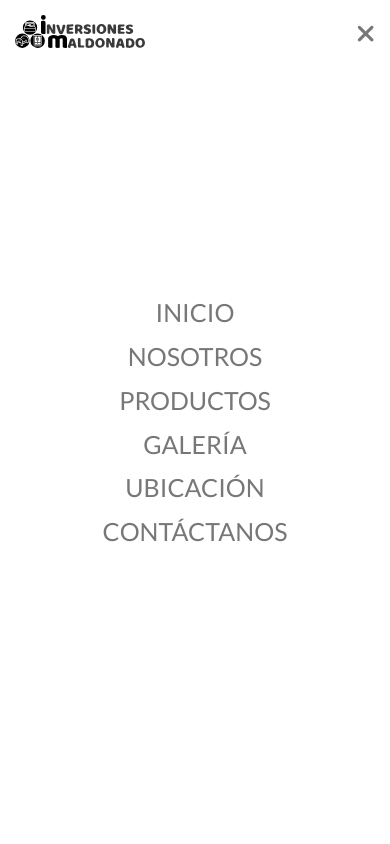
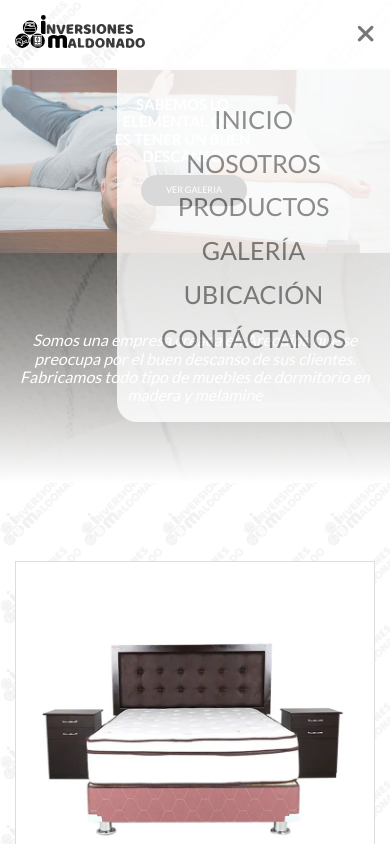
Before and after one commit to HUB-MOD/IM-landingpage, a plain HTML site: page index.html in a window 390 px wide. Both pictures are taken after a click on the link 364 px from the left and 33 px from the top of the page. Shown: the top 844 px of the page. Drawn offline with Linux system fonts and the light colour scheme.

Commit message:
with JS - v1.1

```diff
--- a/js/functions.js
+++ b/js/functions.js
@@ -14,7 +14,7 @@ jQuery(document).ready(function(){
 		abrirMenu();
 		jQuery("html, body").animate({
 			"scrollTop" : jQuery(enlace).position().top
-		}, 500, );
+		}, 1000, );
 
 	})
 
@@ -35,7 +35,7 @@ jQuery(document).ready(function(){
 
 
 function abrirMenu(){
-	jQuery("header").toggleClass("open");
+	jQuery("header .container").toggleClass("open");
 	jQuery("header .container .hambur i").toggleClass("fa-times");
 	jQuery("header .container nav").toggleClass("open");
 }
--- a/style.css
+++ b/style.css
@@ -22,7 +22,19 @@ a{
 }
 
 header{
+	background-color: #fff;
+	background-image: linear-gradient(to top, rgba(255,255,255,0.1), rgba(255,255,255,0.1)), url('img/bglogo.png');
+	background-repeat: repeat-x;
 	padding: 15px 0;
+	position: fixed;
+    z-index: 2;
+    width: 100%;
+    height: 70px;
+}
+
+header:hover{
+	background-color: #fff;
+	border-bottom: solid 2px #eee;
 }
 
 header .container{
@@ -43,6 +55,11 @@ header .container .hambur{
 
 header .container nav a{
 	margin: 0 11px 0 11px;
+}
+
+header .container nav a:hover{
+	color: #000;
+	text-decoration: underline;
 }
 
 .boton{
@@ -104,13 +121,14 @@ header .container nav a{
 
 #inicio{
 	position: relative;
-	background-color: gray;
+	background-color: #ccc;
 }
 
 #inicio img{
 	width: 100%;
 	opacity: 0.5;
 	display: block;
+	padding-top: 70px;
 }
 
 #inicio .bloque-banner{
@@ -352,7 +370,6 @@ footer .container p{
 
 	header.open{
 		position: fixed;
-		background-color: #fff;
 		width: 100%;
 		top: 0;
 		left: 0;
@@ -374,19 +391,21 @@ footer .container p{
 
 	header .container nav{
 	    position: fixed;
-	    height: 100%;
-	    width: 100%;
+	    height: 50%;
+	    width: 60%;
 	    background-color: #fff;
+	    opacity: .8;
 	    top: 0;
-	    left: 0;
+	    left: 40%;
 	    z-index: 2;
 	    display: flex;
 	    flex-direction: column;
 	    justify-content: center;
 	    text-align: center;
-	    padding: 80px 15px;
+	    padding: 50px 15px 15px 15px;
 	    transform: translate(100%);
-	    transition: all .8s ease-in;
+	    transition: all .8s ease-in-out;
+	    border-radius: 0 0 0 20px;
 	}
 
 	header .container nav.open{
@@ -405,11 +424,9 @@ footer .container p{
 	}
 
 	#inicio .bloque-banner{
-		width: 100%
-		padding-left: 15px;
 		padding-right: 15px;
 		margin-left: -15%;
-		top: 16%;
+		top: 38%;
 	}
 
 	#inicio .bloque-banner h1{
@@ -422,7 +439,7 @@ footer .container p{
 	}
 
 	#inicio .bloque-banner a{
-		font-size: 14px;
+		font-size: 13px;
 	}
 
 
@@ -465,6 +482,11 @@ footer .container p{
 @media(max-width: 457px)
 {
 
+	header .container nav{
+	    width: 70%;
+	    left: 30%;
+
+}
 	#inicio .bloque-banner h1{
 		font-size: 15px;
 	}
```
